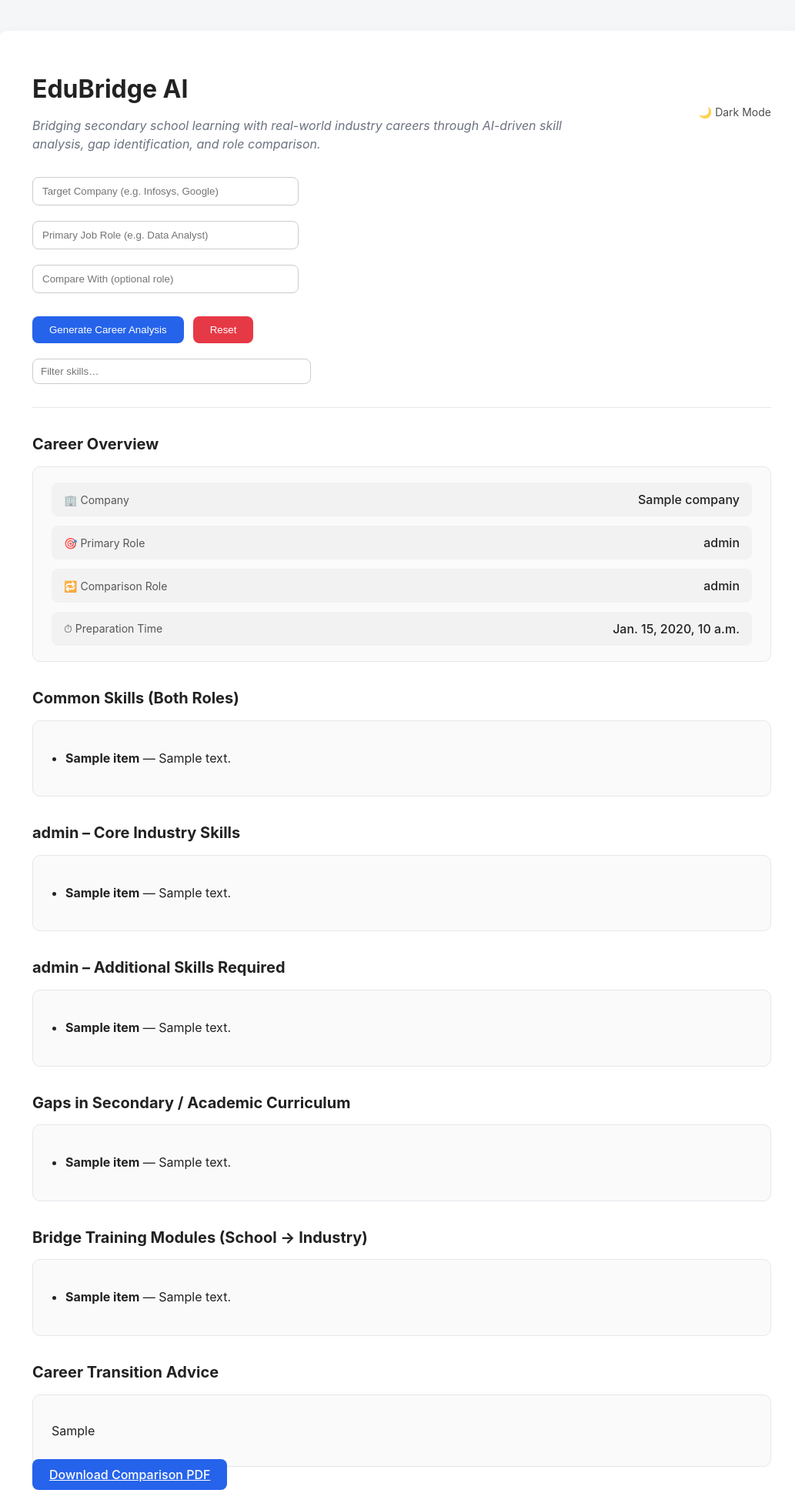
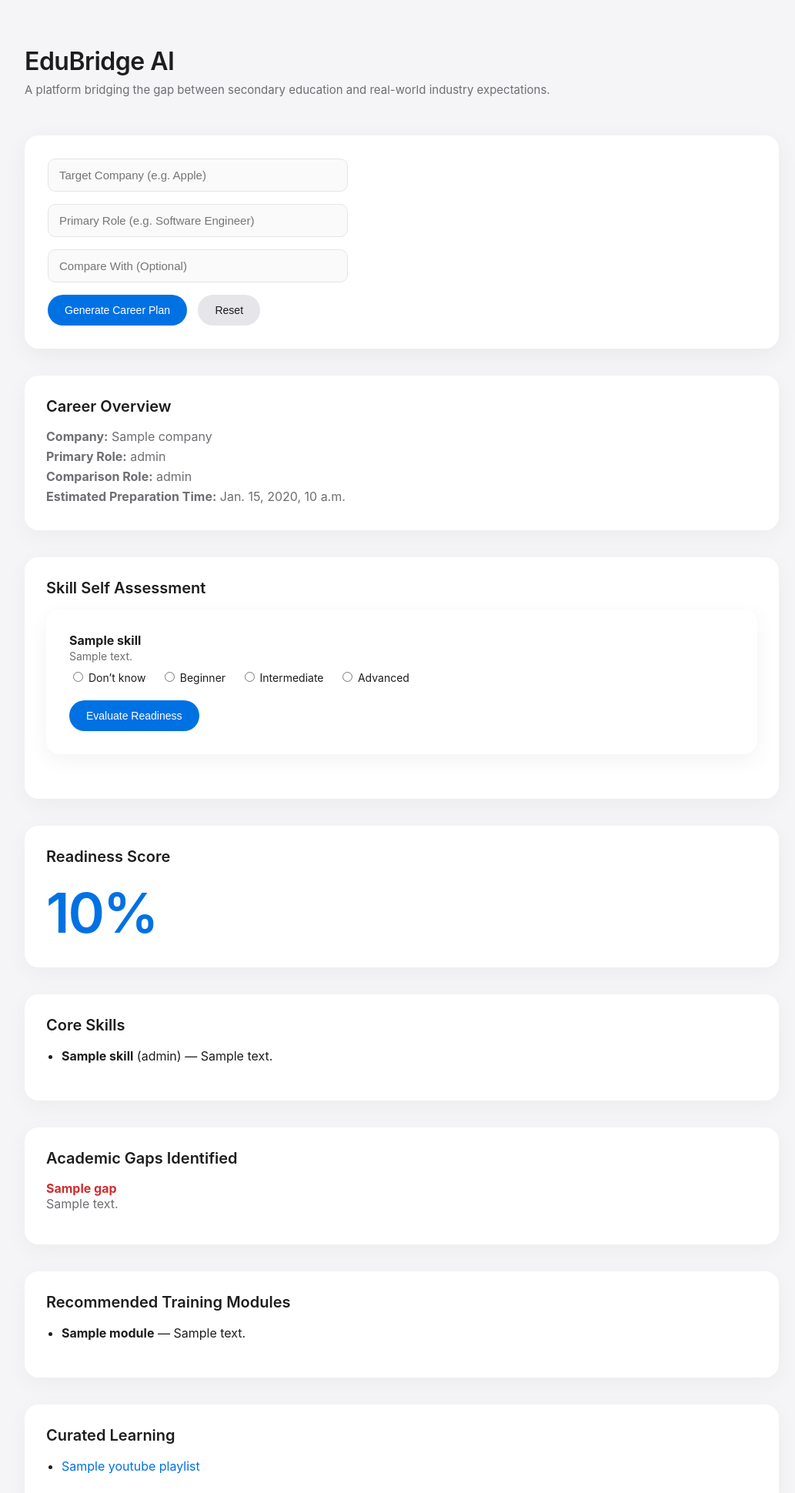
Before and after one commit to varun05126/capstone001, a Django app: template aiapp/templates/index.html in a window 1280 px wide. Shown: the top 1940 px of the page at 77% size, without its empty margins (118-1151 px from the left). Run offline with Django 5.2, Linux system fonts and the light colour scheme; the template is opened without the code that fills it: most values are stand-ins (such as "Sample title", 1, 10 or a date in 2020).

Commit message:
Cleaned repository, removed cache files, improved UI and readiness logic

```diff
--- a/aiapp/templates/index.html
+++ b/aiapp/templates/index.html
@@ -5,196 +5,224 @@
 <title>EduBridge AI</title>
 
 <style>
+
 :root{
-    --bg:#f4f6f8;
+    --bg:#f5f5f7;
     --card:#ffffff;
-    --soft:#fafafa;
-    --text:#222;
-    --border:#e5e7eb;
-    --primary:#2563eb;
-    --danger:#e63946;
+    --text:#1d1d1f;
+    --muted:#6e6e73;
+    --primary:#0071e3;
+    --border:#e5e5e7;
+    --danger:#d12c2c;
 }
 
-body.dark{
-    --bg:#0f172a;
-    --card:#020617;
-    --soft:#020617;
-    --text:#e5e7eb;
-    --border:#1e293b;
-    --primary:#38bdf8;
-}
-
+/* Base */
 body{
-    font-family:-apple-system,BlinkMacSystemFont,"Segoe UI",Roboto,Arial,sans-serif;
+    margin:0;
+    font-family:-apple-system,BlinkMacSystemFont,"SF Pro Text","Helvetica Neue",Arial,sans-serif;
     background:var(--bg);
     color:var(--text);
-    margin:0;
-    padding:40px 0;
-    transition:.3s;
+    padding:60px 0;
 }
 
 .container{
-    width:75%;
-    max-width:1100px;
+    width:90%;
+    max-width:980px;
     margin:auto;
-    background:var(--card);
-    padding:35px 45px;
-    border-radius:14px;
-    box-shadow:0 10px 25px rgba(0,0,0,.05);
 }
 
-h1{margin-bottom:6px}
-h2{margin-top:35px;font-size:20px}
-
-hr{
-    border:none;
-    height:1px;
-    background:var(--border);
-    margin:30px 0;
+/* Header */
+.header{
+    margin-bottom:50px;
 }
 
-input{
-    width:320px;
-    padding:10px 12px;
-    border-radius:8px;
-    border:1px solid #ccc;
+h1{
+    margin:0;
+    font-size:32px;
+    font-weight:600;
+    letter-spacing:-0.5px;
 }
 
-.btn{
-    padding:10px 22px;
+.subtitle{
+    margin-top:8px;
+    color:var(--muted);
+    font-size:15px;
+}
+
+/* Form */
+form{
+    background:var(--card);
+    padding:30px;
+    border-radius:18px;
+    box-shadow:0 8px 30px rgba(0,0,0,0.05);
+    margin-bottom:30px;
+}
+
+input[type="text"]{
+    width:360px;
+    padding:12px 14px;
+    border-radius:10px;
+    border:1px solid var(--border);
+    margin-bottom:16px;
+    font-size:15px;
+    background:#fafafa;
+}
+
+input[type="text"]:focus{
+    outline:none;
+    border-color:var(--primary);
+    background:#fff;
+}
+
+/* Buttons */
+button{
+    padding:12px 22px;
+    border:none;
+    border-radius:999px;
+    font-size:14px;
+    font-weight:500;
+    cursor:pointer;
+}
+
+.btn-primary{
+    background:var(--primary);
+    color:white;
+}
+
+.btn-primary:hover{
+    opacity:0.9;
+}
+
+.btn-reset{
+    background:#e5e5ea;
+    color:#1d1d1f;
+    margin-left:10px;
+}
+
+.btn-reset:hover{
+    background:#dcdce1;
+}
+
+/* Download Button Wrapper */
+.download-wrapper{
+    margin-top:40px;
+    text-align:left;
+}
+
+/* Download Button */
+.download-btn{
+    display:inline-block;
+    padding:14px 30px;
     background:var(--primary);
     color:#fff;
-    border:none;
-    border-radius:8px;
-    cursor:pointer;
+    font-size:15px;
     font-weight:500;
+    border-radius:999px;
+    text-decoration:none;
+    transition:all 0.2s ease;
 }
 
-.btn.reset{
-    background:var(--danger);
+.download-btn:hover{
+    opacity:0.9;
+    transform:translateY(-1px);
 }
 
+/* Cards */
 .card{
-    background:var(--soft);
-    padding:20px 24px;
-    border-radius:10px;
-    border:1px solid var(--border);
+    background:var(--card);
+    padding:28px;
+    border-radius:18px;
+    margin-top:35px;
+    box-shadow:0 8px 30px rgba(0,0,0,0.04);
 }
 
-ul{padding-left:18px}
-li{margin-bottom:10px;line-height:1.6}
-
-.placeholder{
-    color:#6b7280;
-    font-style:italic;
-    max-width:720px;
-    line-height:1.5;
+.card h2{
+    margin-top:0;
+    font-size:20px;
+    font-weight:600;
 }
 
-.error{
-    background:#fee2e2;
-    color:#991b1b;
-    padding:12px;
-    border-radius:8px;
+/* Overview text */
+.overview p{
+    margin:6px 0;
+    color:var(--muted);
 }
 
-.loading{
-    display:none;
-    margin-top:20px;
+/* Score */
+.score{
+    font-size:72px;
+    font-weight:600;
+    letter-spacing:-2px;
+    margin:10px 0 0 0;
     color:var(--primary);
-    font-weight:500;
 }
 
-.top-actions{
-    display:flex;
-    justify-content:space-between;
-    align-items:center;
-    margin-bottom:15px;
+/* Lists */
+ul{
+    padding-left:20px;
 }
 
-.toggle{
-    cursor:pointer;
-    font-size:14px;
-    opacity:.8;
+li{
+    margin-bottom:10px;
+    line-height:1.6;
 }
 
-.search{
-    margin-top:20px;
-    padding:8px 10px;
-    width:340px;
+/* Radio Group */
+.skill-option{
+    margin-top:8px;
 }
 
-/* Career Overview */
-.overview{
-    display:flex;
-    flex-direction:column;
-    gap:12px;
+.skill-option label{
+    margin-right:15px;
+    font-size:14px;
 }
 
-.overview .row{
-    display:flex;
-    justify-content:space-between;
-    align-items:center;
-    background:rgba(0,0,0,0.03);
-    padding:12px 16px;
-    border-radius:8px;
+/* Links */
+a{
+    color:var(--primary);
+    text-decoration:none;
 }
 
-body.dark .overview .row{
-    background:rgba(255,255,255,0.05);
+a:hover{
+    text-decoration:underline;
 }
 
-.overview .label{
-    font-size:14px;
-    opacity:.75;
+/* Error */
+.error{
+    margin-top:20px;
+    padding:14px;
+    background:#ffe5e5;
+    color:#a30000;
+    border-radius:12px;
 }
 
-.overview .value{
-    font-weight:500;
-}
 </style>
 </head>
 
 <body>
+
 <div class="container">
 
 <!-- HEADER -->
-<div class="top-actions">
-    <div>
-        <h1>EduBridge AI</h1>
-        <p class="placeholder">
-            Bridging secondary school learning with real-world industry careers through
-            AI-driven skill analysis, gap identification, and role comparison.
-        </p>
-    </div>
-    <div class="toggle" onclick="toggleDark()">🌙 Dark Mode</div>
+<div class="header">
+<h1>EduBridge AI</h1>
+<div class="subtitle">
+A platform bridging the gap between secondary education and real-world industry expectations.
+</div>
 </div>
 
 <!-- FORM -->
-<form method="POST" onsubmit="showLoading()">
+<form method="POST">
 {% csrf_token %}
 
-<input name="company" placeholder="Target Company (e.g. Infosys, Google)" required><br><br>
-<input name="jobRole" placeholder="Primary Job Role (e.g. Data Analyst)" required><br><br>
-<input name="jobRoleCompare" placeholder="Compare With (optional role)"><br><br>
+<input type="text" name="company" placeholder="Target Company (e.g. Apple)" required><br>
+<input type="text" name="jobRole" placeholder="Primary Role (e.g. Software Engineer)" required><br>
+<input type="text" name="jobRoleCompare" placeholder="Compare With (Optional)"><br>
 
-<div style="display:flex;gap:12px;margin-top:10px;">
-    <button class="btn" type="submit">
-        Generate Career Analysis
-    </button>
+<button class="btn-primary">Generate Career Plan</button>
+<button type="submit" name="action" value="reset" class="btn-reset">Reset</button>
 
-    <!-- RESET BUTTON -->
-    <button class="btn reset" type="submit" name="action" value="reset">
-        Reset
-    </button>
-</div>
 </form>
-
-<div class="loading" id="loading">Generating AI-based career roadmap…</div>
-
-<input class="search" id="search" placeholder="Filter skills…" onkeyup="filterItems()">
-
-<hr>
 
 {% if error %}
 <div class="error">{{ error }}</div>
@@ -202,145 +230,146 @@ body.dark .overview .row{
 
 {% if output %}
 
-<!-- CAREER OVERVIEW -->
+<!-- OVERVIEW -->
+<div class="card overview">
 <h2>Career Overview</h2>
-<div class="card overview">
-
-    {% if output.company %}
-    <div class="row">
-        <span class="label">🏢 Company</span>
-        <span class="value">{{ output.company }}</span>
-    </div>
-    {% endif %}
-
-    {% if output.role1 %}
-    <div class="row">
-        <span class="label">🎯 Primary Role</span>
-        <span class="value">{{ output.role1 }}</span>
-    </div>
-    {% endif %}
-
-    {% if output.role2 %}
-    <div class="row">
-        <span class="label">🔁 Comparison Role</span>
-        <span class="value">{{ output.role2 }}</span>
-    </div>
-    {% endif %}
-
-    {% if output.estimatedTime %}
-    <div class="row">
-        <span class="label">⏱ Preparation Time</span>
-        <span class="value">{{ output.estimatedTime }}</span>
-    </div>
-    {% endif %}
-
+<p><strong>Company:</strong> {{ output.company }}</p>
+<p><strong>Primary Role:</strong> {{ output.role1 }}</p>
+{% if output.role2 %}
+<p><strong>Comparison Role:</strong> {{ output.role2 }}</p>
+{% endif %}
+<p><strong>Estimated Preparation Time:</strong> {{ output.estimatedTime }}</p>
 </div>
 
-<!-- COMMON SKILLS -->
-{% if output.commonSkills %}
-<h2>Common Skills (Both Roles)</h2>
-<div class="card list">
+<!-- SKILL SELF-ASSESSMENT -->
+<div class="card">
+<h2>Skill Self Assessment</h2>
+
+<form method="POST">
+{% csrf_token %}
+<input type="hidden" name="action" value="calculate">
+
+{% for skill in output.role1Skills %}
+<div style="margin-bottom:20px;">
+    <strong>{{ skill.name }}</strong><br>
+    <span style="color:var(--muted); font-size:14px;">
+        {{ skill.description }}
+    </span>
+
+    <div class="skill-option">
+        <label><input type="radio" name="{{ skill.name }}" value="0" required> Don’t know</label>
+        <label><input type="radio" name="{{ skill.name }}" value="1"> Beginner</label>
+        <label><input type="radio" name="{{ skill.name }}" value="2"> Intermediate</label>
+        <label><input type="radio" name="{{ skill.name }}" value="3"> Advanced</label>
+    </div>
+</div>
+{% endfor %}
+
+<button class="btn-primary">Evaluate Readiness</button>
+</form>
+</div>
+
+<!-- READINESS SCORE -->
+{% if output.readinessScore and output.readinessScore > 0 %}
+<div class="card">
+<h2>Readiness Score</h2>
+<div class="score">{{ output.readinessScore }}%</div>
+</div>
+{% endif %}
+
+<!-- CORE SKILLS -->
+<div class="card">
+<h2>Core Skills</h2>
 <ul>
-{% for item in output.commonSkills %}
-    <li>
-        {% if item.name %}<b>{{ item.name }}</b>{% endif %}
-        {% if item.description %} — {{ item.description }}{% endif %}
-    </li>
+{% for skill in output.role1Skills %}
+<li>
+<strong>{{ skill.name }}</strong> ({{ skill.level }}) — {{ skill.description }}
+</li>
 {% endfor %}
 </ul>
 </div>
-{% endif %}
 
-<!-- PRIMARY ROLE -->
-{% if output.role1Only %}
-<h2>{{ output.role1 }} – Core Industry Skills</h2>
-<div class="card list">
+<!-- ACADEMIC GAPS -->
+<div class="card">
+<h2>Academic Gaps Identified</h2>
+{% for gap in output.schoolGaps %}
+<div style="margin-bottom:15px;">
+<strong style="color:var(--danger);">{{ gap.name }}</strong><br>
+<span style="color:var(--muted);">{{ gap.description }}</span>
+</div>
+{% endfor %}
+</div>
+
+<!-- TRAINING MODULES -->
+<div class="card">
+<h2>Recommended Training Modules</h2>
 <ul>
-{% for item in output.role1Only %}
-    <li>
-        {% if item.name %}<b>{{ item.name }}</b>{% endif %}
-        {% if item.description %} — {{ item.description }}{% endif %}
-    </li>
+{% for module in output.bridgeModules %}
+<li><strong>{{ module.name }}</strong> — {{ module.description }}</li>
 {% endfor %}
 </ul>
 </div>
-{% endif %}
 
-<!-- COMPARISON ROLE -->
-{% if output.role2Only %}
-<h2>{{ output.role2 }} – Additional Skills Required</h2>
-<div class="card list">
+<!-- YOUTUBE -->
+<div class="card">
+<h2>Curated Learning</h2>
 <ul>
-{% for item in output.role2Only %}
-    <li>
-        {% if item.name %}<b>{{ item.name }}</b>{% endif %}
-        {% if item.description %} — {{ item.description }}{% endif %}
-    </li>
+{% for yt in output.youtubePlaylists %}
+<li><a href="{{ yt.url }}" target="_blank">{{ yt.title }}</a></li>
 {% endfor %}
 </ul>
 </div>
-{% endif %}
 
-<!-- SCHOOL GAPS -->
-{% if output.schoolGaps %}
-<h2>Gaps in Secondary / Academic Curriculum</h2>
-<div class="card list">
+<!-- GITHUB -->
+<div class="card">
+<h2>GitHub Project Ideas</h2>
 <ul>
-{% for item in output.schoolGaps %}
-    <li>
-        {% if item.name %}<b>{{ item.name }}</b>{% endif %}
-        {% if item.description %} — {{ item.description }}{% endif %}
-    </li>
+{% for project in output.githubProjects %}
+<li>
+<strong>{{ project.title }}</strong><br>
+{{ project.description }}<br>
+<a href="{{ project.url }}" target="_blank">View Repository</a>
+</li>
 {% endfor %}
 </ul>
 </div>
-{% endif %}
 
-<!-- BRIDGE MODULES -->
-{% if output.bridgeModules %}
-<h2>Bridge Training Modules (School → Industry)</h2>
-<div class="card list">
+<!-- INTERNSHIPS -->
+<div class="card">
+<h2>Internship Suggestions</h2>
 <ul>
-{% for item in output.bridgeModules %}
-    <li>
-        {% if item.name %}<b>{{ item.name }}</b>{% endif %}
-        {% if item.description %} — {{ item.description }}{% endif %}
-    </li>
+{% for internship in output.internships %}
+<li>
+<strong>{{ internship.company }}</strong> – {{ internship.role }}<br>
+<a href="{{ internship.url }}" target="_blank">Apply Here</a>
+</li>
 {% endfor %}
 </ul>
 </div>
-{% endif %}
 
-<!-- TRANSITION ADVICE -->
-{% if output.transitionAdvice %}
+<!-- SALARY -->
+<div class="card">
+<h2>Salary Progression</h2>
+<p><strong>Entry Level:</strong> {{ output.salaryProgression.entry }}</p>
+<p><strong>Mid Level:</strong> {{ output.salaryProgression.mid }}</p>
+<p><strong>Senior Level:</strong> {{ output.salaryProgression.senior }}</p>
+</div>
+
+<!-- TRANSITION -->
+<div class="card">
 <h2>Career Transition Advice</h2>
-<div class="card">
 <p>{{ output.transitionAdvice }}</p>
 </div>
-{% endif %}
 
-<a class="btn" href="/download/">Download Comparison PDF</a>
+<div class="download-wrapper">
+    <a href="/download/" class="download-btn">
+        Download PDF Report
+    </a>
+</div>
 
 {% endif %}
 
 </div>
 
-<script>
-function showLoading(){
-    document.getElementById("loading").style.display="block";
-}
-
-function toggleDark(){
-    document.body.classList.toggle("dark");
-}
-
-function filterItems(){
-    let q=document.getElementById("search").value.toLowerCase();
-    document.querySelectorAll(".list li").forEach(li=>{
-        li.style.display = li.innerText.toLowerCase().includes(q) ? "" : "none";
-    });
-}
-</script>
-
 </body>
 </html>
```
Also changed, not shown: aiapp/views.py (+109 -63 lines), db.sqlite3 (deleted), 1 other file.
